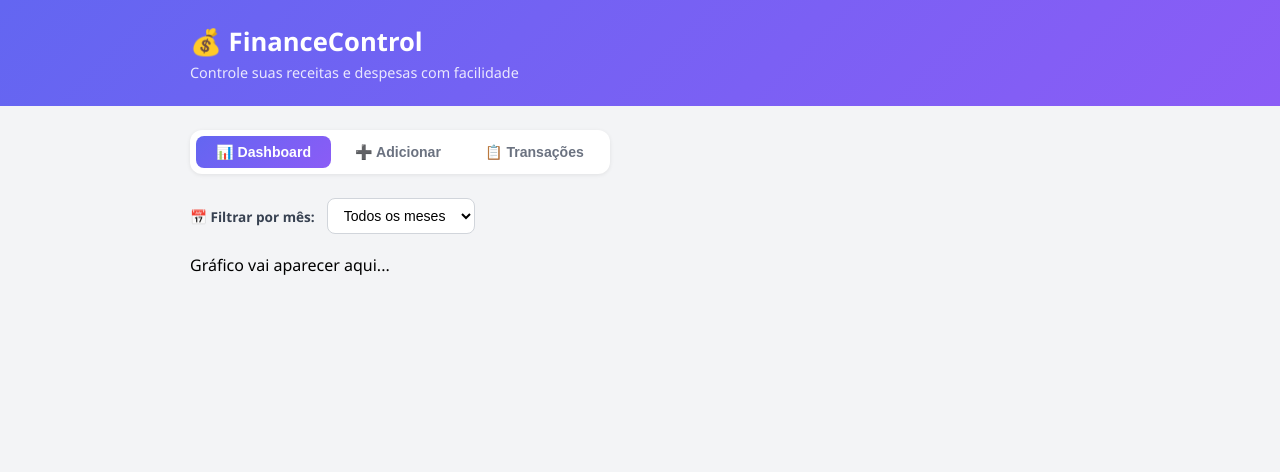
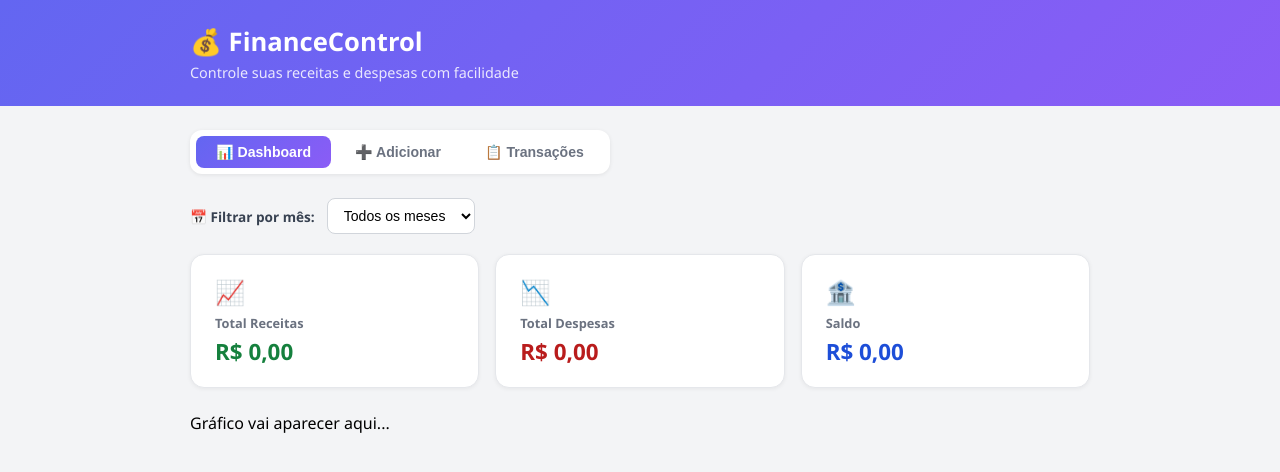
Before and after one commit to g4bri3llucas/finance-control, a React (Create React App) app: page / in a window 1280 px wide. Shown: the top 472 px of the page. Built offline with nearby package versions, Linux system fonts and the light colour scheme.

Commit message:
feat: cards de resumo financeiro

```diff
--- a/src/App.js
+++ b/src/App.js
@@ -1,6 +1,7 @@
 import { useState, useMemo } from "react";
 import TransactionForm from "./TransactionForm";
 import TransactionList from "./TransactionList";
+import SummaryCards from "./SummaryCards";
 
 export default function App() {
   const [activeTab, setActiveTab] = useState("dashboard");
@@ -10,19 +11,16 @@ export default function App() {
   const handleAdd = (tx) => setTransactions([tx, ...transactions]);
   const handleDelete = (id) => setTransactions(transactions.filter((t) => t.id !== id));
 
-  // PIPE: lista de meses disponíveis nas transações
   const months = useMemo(() =>
     [...new Set(transactions.map((t) => t.date.slice(0, 7)))].sort()
   , [transactions]);
 
-  // PIPE: formata "2025-03" → "Mar/2025"
   const formatMonth = (monthStr) => {
     const [year, month] = monthStr.split("-");
     const names = ["Jan","Fev","Mar","Abr","Mai","Jun","Jul","Ago","Set","Out","Nov","Dez"];
     return `${names[parseInt(month) - 1]}/${year}`;
   };
 
-  // PIPE: filtra transações pelo mês selecionado
   const filtered = useMemo(() =>
     selectedMonth
       ? transactions.filter((t) => t.date.startsWith(selectedMonth))
@@ -78,6 +76,9 @@ export default function App() {
           </select>
         </div>
 
+        {/* CARDS — aparecem em todas as abas */}
+        <SummaryCards transactions={filtered} />
+
         {activeTab === "dashboard" && <p>Gráfico vai aparecer aqui...</p>}
         {activeTab === "add"       && <TransactionForm onAdd={handleAdd} />}
         {activeTab === "list"      && (
--- /dev/null
+++ b/src/SummaryCards.js
@@ -0,0 +1,54 @@
+// ── PIPE personalizado: formata valor em R$ ───────────────────────
+const formatCurrency = (value) =>
+  new Intl.NumberFormat("pt-BR", {
+    style: "currency",
+    currency: "BRL",
+  }).format(value);
+
+// ── COMPONENTE: card individual ───────────────────────────────────
+const Card = ({ label, value, color, icon }) => (
+  <div style={{
+    background: "#fff",
+    border: "1px solid #e5e7eb",
+    borderRadius: "14px",
+    padding: "20px 24px",
+    flex: 1,
+    minWidth: "160px",
+    boxShadow: "0 1px 4px rgba(0,0,0,0.06)",
+  }}>
+    <div style={{ fontSize: "1.5rem", marginBottom: "6px" }}>{icon}</div>
+    <div style={{ fontSize: "0.8rem", color: "#6b7280", fontWeight: 600, marginBottom: "4px" }}>
+      {label}
+    </div>
+    <div style={{ fontSize: "1.4rem", fontWeight: 800, color }}>
+      {formatCurrency(value)}
+    </div>
+  </div>
+);
+
+// ── COMPONENTE PRINCIPAL ──────────────────────────────────────────
+export default function SummaryCards({ transactions }) {
+  // PIPE: calcula os totais a partir das transações
+  const receita  = transactions
+    .filter((t) => t.type === "receita")
+    .reduce((sum, t) => sum + t.amount, 0);
+
+  const despesa  = transactions
+    .filter((t) => t.type === "despesa")
+    .reduce((sum, t) => sum + t.amount, 0);
+
+  const saldo = receita - despesa;
+
+  return (
+    <div style={{ display: "flex", gap: "16px", marginBottom: "24px", flexWrap: "wrap" }}>
+      <Card label="Total Receitas" value={receita} color="#15803d" icon="📈" />
+      <Card label="Total Despesas" value={despesa} color="#b91c1c" icon="📉" />
+      <Card
+        label="Saldo"
+        value={saldo}
+        color={saldo >= 0 ? "#1d4ed8" : "#b91c1c"}
+        icon="🏦"
+      />
+    </div>
+  );
+}
```
